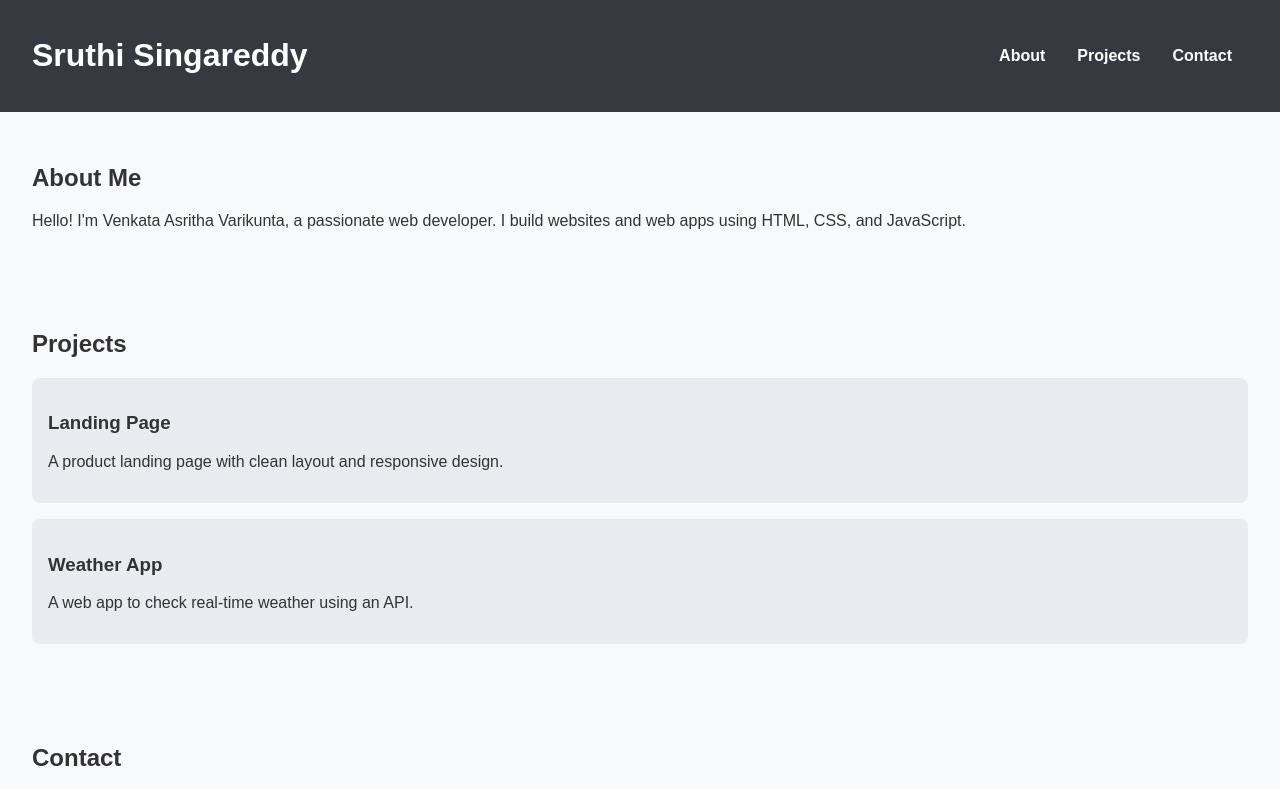
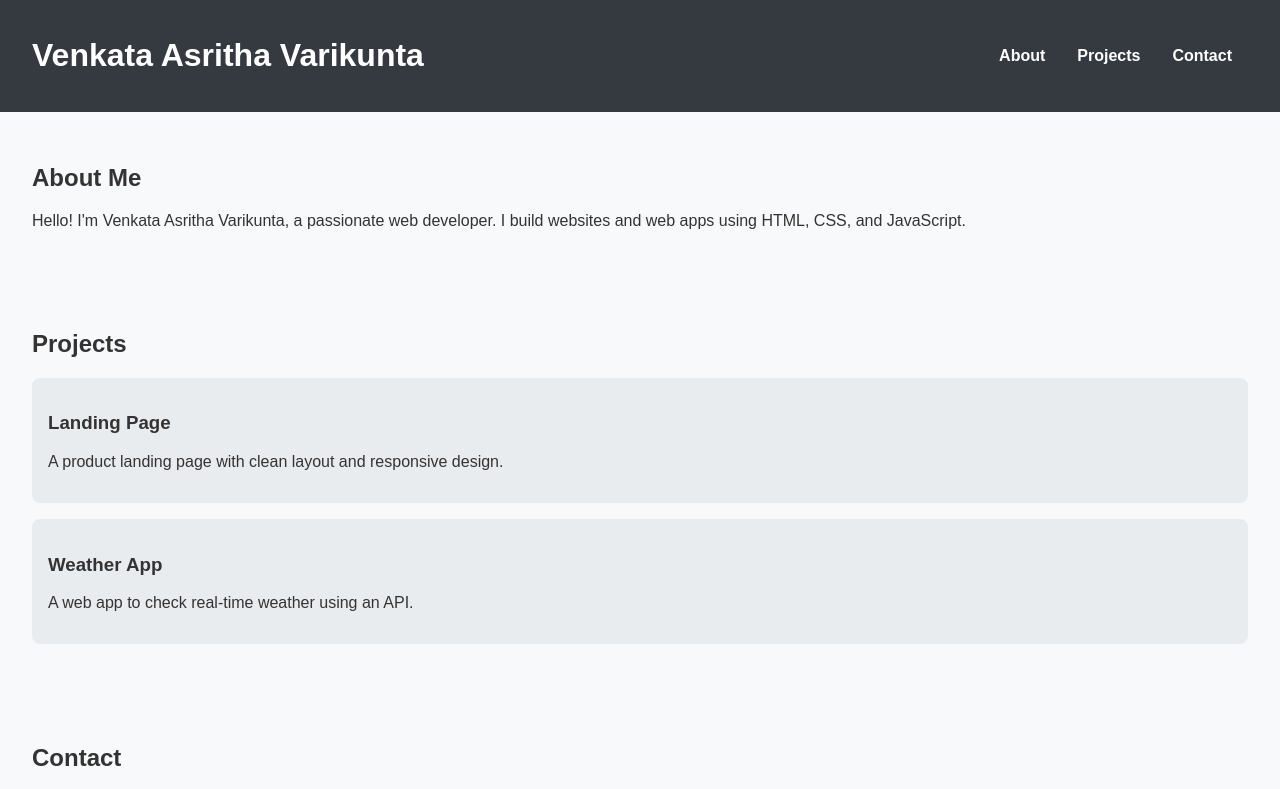
Before and after one commit to venkataasritha2329/Portfolio-Website, a plain HTML site: page index.html in a window 1280 px wide. Shown: the top 789 px of the page. Drawn offline with Linux system fonts and the light colour scheme.

Commit message:
Update index.html

```diff
--- a/index.html
+++ b/index.html
@@ -72,7 +72,7 @@
 </head>
 <body>
   <header>
-    <h1>Sruthi Singareddy</h1>
+    <h1>Venkata Asritha Varikunta</h1>
     <nav>
       <ul>
         <li><a href="#about">About</a></li>
```
